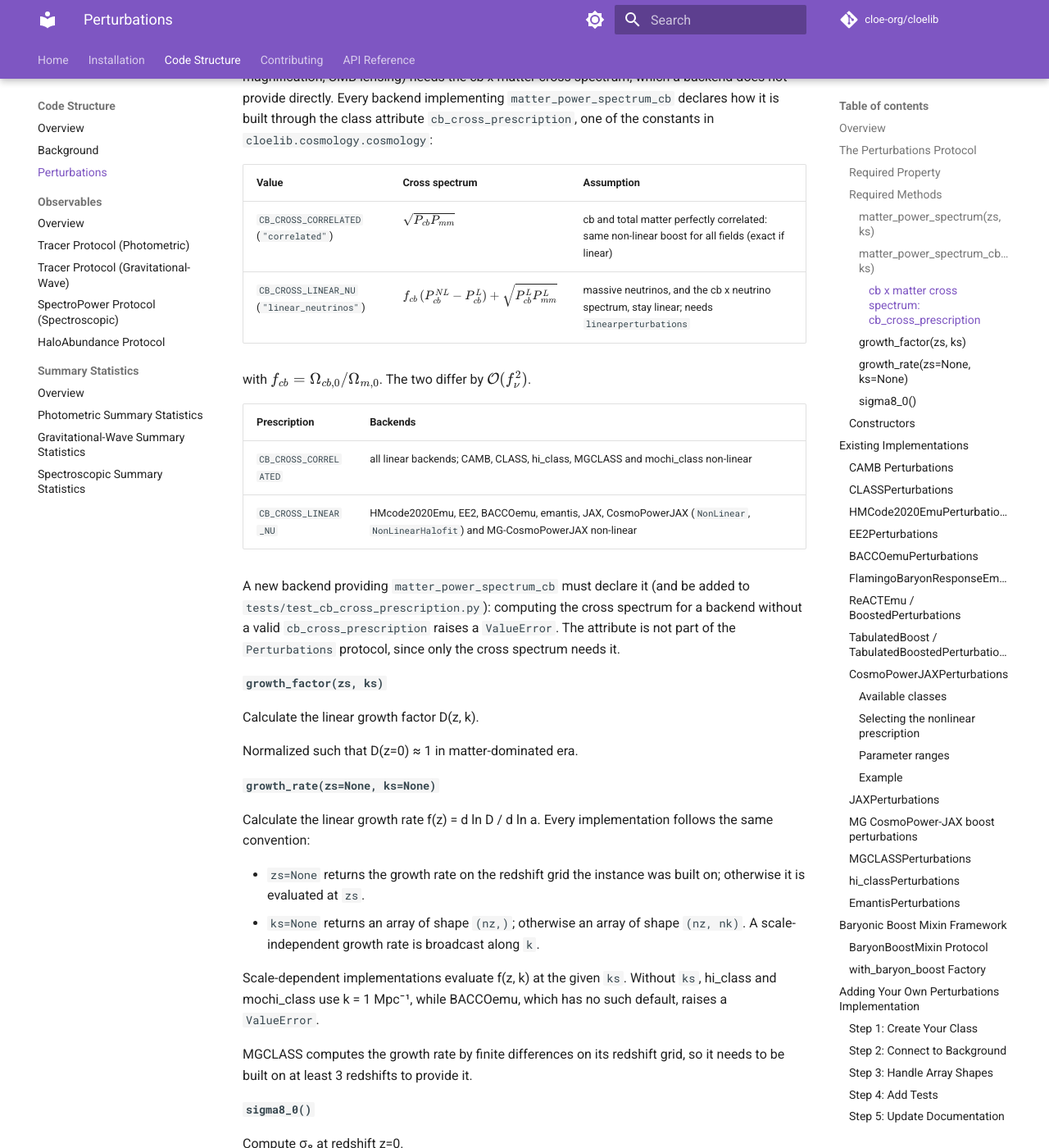
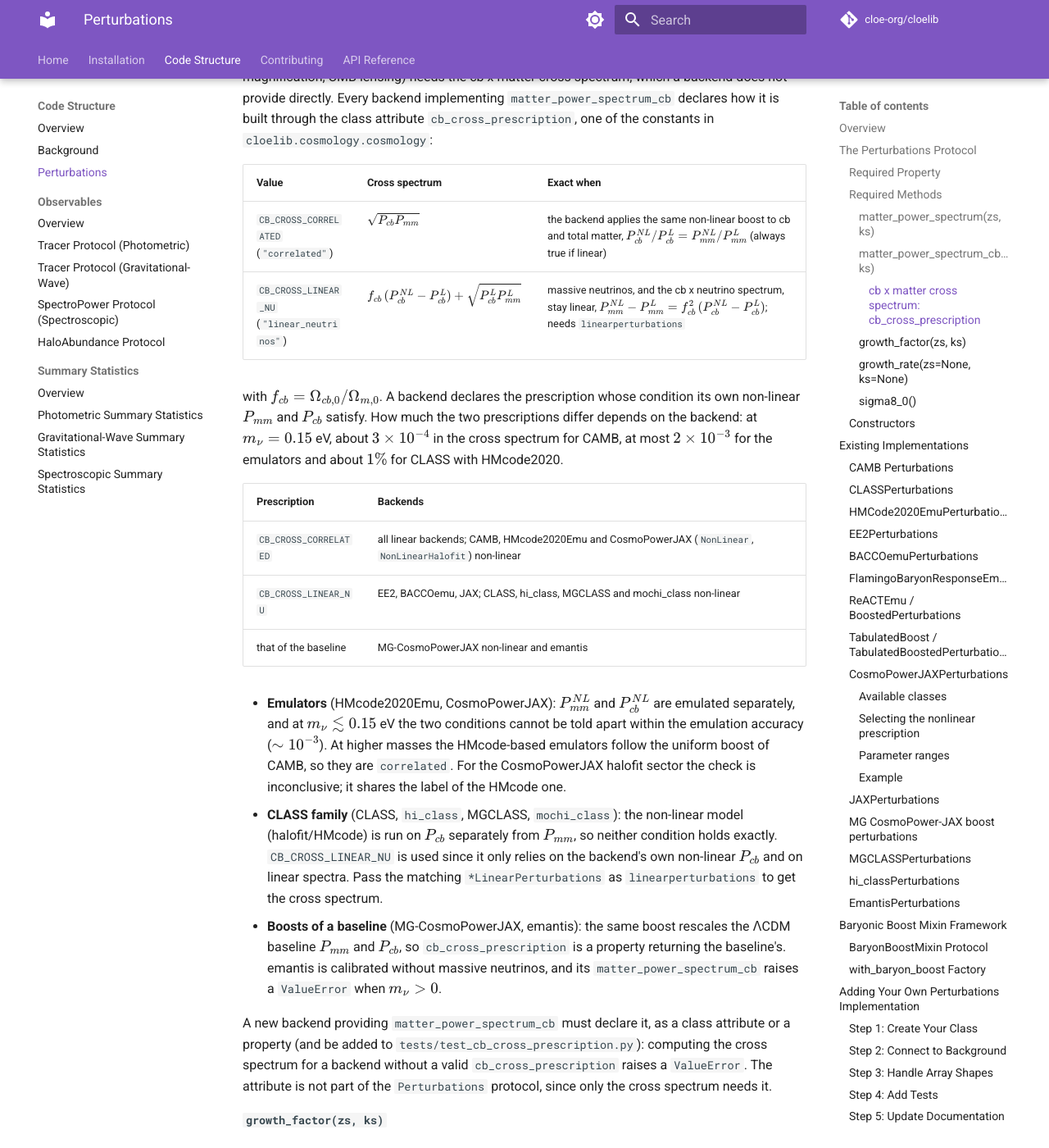
Before and after one commit to cloe-org/cloelib, an MkDocs documentation site: the page built from docs/code_structure/perturbations.md, in a window 1280 px wide and 1400 px high, scrolled down 1748 px. Shown: the whole window at 82% size. Built offline with MkDocs 1.6.1 and Material for MkDocs 9.7.7, drawn with Linux system fonts in a browser that asks for light colours; comment, search, counter and statistics services are not loaded; the version menu is left out; some of the changed text lies outside the part shown.

Commit message:
Updated documentation

```diff
--- a/docs/code_structure/perturbations.md
+++ b/docs/code_structure/perturbations.md
@@ -61,19 +61,24 @@ Compute the CDM+baryons matter power spectrum Pcb(k, z).
 
 Pairing a `PositionsTracer(use_Pcb=True)` with a tracer of the total matter (lensing, magnification, CMB lensing) needs the cb x matter cross spectrum, which a backend does not provide directly. Every backend implementing `matter_power_spectrum_cb` declares how it is built through the class attribute `cb_cross_prescription`, one of the constants in `cloelib.cosmology.cosmology`:
 
-| Value                                       | Cross spectrum                                                      | Assumption                                                                                       |
-| ------------------------------------------- | ------------------------------------------------------------------- | ------------------------------------------------------------------------------------------------ |
-| `CB_CROSS_CORRELATED` (`"correlated"`)      | $\sqrt{P_{cb} P_{mm}}$                                              | cb and total matter perfectly correlated: same non-linear boost for all fields (exact if linear) |
-| `CB_CROSS_LINEAR_NU` (`"linear_neutrinos"`) | $f_{cb}\,(P_{cb}^{NL} - P_{cb}^{L}) + \sqrt{P_{cb}^{L} P_{mm}^{L}}$ | massive neutrinos, and the cb x neutrino spectrum, stay linear; needs `linearperturbations`      |
+| Value                                       | Cross spectrum                                                      | Exact when                                                                                                                                                     |
+| ------------------------------------------- | ------------------------------------------------------------------- | -------------------------------------------------------------------------------------------------------------------------------------------------------------- |
+| `CB_CROSS_CORRELATED` (`"correlated"`)      | $\sqrt{P_{cb} P_{mm}}$                                              | the backend applies the same non-linear boost to cb and total matter, $P_{cb}^{NL}/P_{cb}^{L} = P_{mm}^{NL}/P_{mm}^{L}$ (always true if linear)                |
+| `CB_CROSS_LINEAR_NU` (`"linear_neutrinos"`) | $f_{cb}\,(P_{cb}^{NL} - P_{cb}^{L}) + \sqrt{P_{cb}^{L} P_{mm}^{L}}$ | massive neutrinos, and the cb x neutrino spectrum, stay linear, $P_{mm}^{NL} - P_{mm}^{L} = f_{cb}^2\,(P_{cb}^{NL} - P_{cb}^{L})$; needs `linearperturbations` |
 
-with $f_{cb} = \Omega_{cb,0} / \Omega_{m,0}$. The two differ by $\mathcal{O}(f_\nu^2)$.
+with $f_{cb} = \Omega_{cb,0} / \Omega_{m,0}$. A backend declares the prescription whose condition its own non-linear $P_{mm}$ and $P_{cb}$ satisfy. How much the two prescriptions differ depends on the backend: at $m_\nu = 0.15$ eV, about $3 \times 10^{-4}$ in the cross spectrum for CAMB, at most $2 \times 10^{-3}$ for the emulators and about $1\%$ for CLASS with HMcode2020.
 
-| Prescription          | Backends                                                                                                                    |
-| --------------------- | --------------------------------------------------------------------------------------------------------------------------- |
-| `CB_CROSS_CORRELATED` | all linear backends; CAMB, CLASS, hi_class, MGCLASS and mochi_class non-linear                                              |
-| `CB_CROSS_LINEAR_NU`  | HMcode2020Emu, EE2, BACCOemu, emantis, JAX, CosmoPowerJAX (`NonLinear`, `NonLinearHalofit`) and MG-CosmoPowerJAX non-linear |
+| Prescription          | Backends                                                                                                |
+| --------------------- | ------------------------------------------------------------------------------------------------------- |
+| `CB_CROSS_CORRELATED` | all linear backends; CAMB, HMcode2020Emu and CosmoPowerJAX (`NonLinear`, `NonLinearHalofit`) non-linear |
+| `CB_CROSS_LINEAR_NU`  | EE2, BACCOemu, JAX; CLASS, hi_class, MGCLASS and mochi_class non-linear                                 |
+| that of the baseline  | MG-CosmoPowerJAX non-linear and emantis                                                                 |
 
-A new backend providing `matter_power_spectrum_cb` must declare it (and be added to `tests/test_cb_cross_prescription.py`): computing the cross spectrum for a backend without a valid `cb_cross_prescription` raises a `ValueError`. The attribute is not part of the `Perturbations` protocol, since only the cross spectrum needs it.
+- **Emulators** (HMcode2020Emu, CosmoPowerJAX): $P_{mm}^{NL}$ and $P_{cb}^{NL}$ are emulated separately, and at $m_\nu \lesssim 0.15$ eV the two conditions cannot be told apart within the emulation accuracy ($\sim 10^{-3}$). At higher masses the HMcode-based emulators follow the uniform boost of CAMB, so they are `correlated`. For the CosmoPowerJAX halofit sector the check is inconclusive; it shares the label of the HMcode one.
+- **CLASS family** (CLASS, `hi_class`, MGCLASS, `mochi_class`): the non-linear model (halofit/HMcode) is run on $P_{cb}$ separately from $P_{mm}$, so neither condition holds exactly. `CB_CROSS_LINEAR_NU` is used since it only relies on the backend's own non-linear $P_{cb}$ and on linear spectra. Pass the matching `*LinearPerturbations` as `linearperturbations` to get the cross spectrum.
+- **Boosts of a baseline** (MG-CosmoPowerJAX, emantis): the same boost rescales the ΛCDM baseline $P_{mm}$ and $P_{cb}$, so `cb_cross_prescription` is a property returning the baseline's. emantis is calibrated without massive neutrinos, and its `matter_power_spectrum_cb` raises a `ValueError` when $m_\nu > 0$.
+
+A new backend providing `matter_power_spectrum_cb` must declare it, as a class attribute or a property (and be added to `tests/test_cb_cross_prescription.py`): computing the cross spectrum for a backend without a valid `cb_cross_prescription` raises a `ValueError`. The attribute is not part of the `Perturbations` protocol, since only the cross spectrum needs it.
 
 #### `growth_factor(zs, ks)`
 
@@ -111,7 +116,7 @@ This is described by the `LinearPerturbationsFactory` and `NonLinearPerturbation
 
 Options specific to a backend (e.g. `nonlinear_model`) are passed as additional keyword arguments and are not part of these protocols. In particular, the HMcode2020 baryonic feedback parameter `log10TAGN` is accepted by the HMcode-based backends (CAMB, CLASS, mochi_class, HMcode2020Emu and CosmoPower-JAX). CAMB, CLASS and mochi_class select their HMcode2020 feedback model when `log10TAGN` is given without a nonlinear model, and raise a `ValueError` if the chosen model ignores it.
 
-Backends that compute the nonlinear spectrum themselves (CAMB, CLASS, hi_class, MGCLASS, mochi_class, CosmoPower-JAX) accept but do not use `linearperturbations`. `EmantisFofrNonLinearPerturbations` additionally requires the ΛCDM nonlinear perturbations and `fR0`.
+Backends that compute the nonlinear spectrum themselves (CAMB, CosmoPower-JAX) accept but do not use `linearperturbations`; CLASS, hi_class, MGCLASS and mochi_class only use it for the cb x matter cross spectrum (see [`cb_cross_prescription`](#cb-x-matter-cross-spectrum-cb_cross_prescription)). `EmantisFofrNonLinearPerturbations` additionally requires the ΛCDM nonlinear perturbations and `fR0`.
 
 ## Existing Implementations
 
```
Also changed, not shown: 2 other files.
